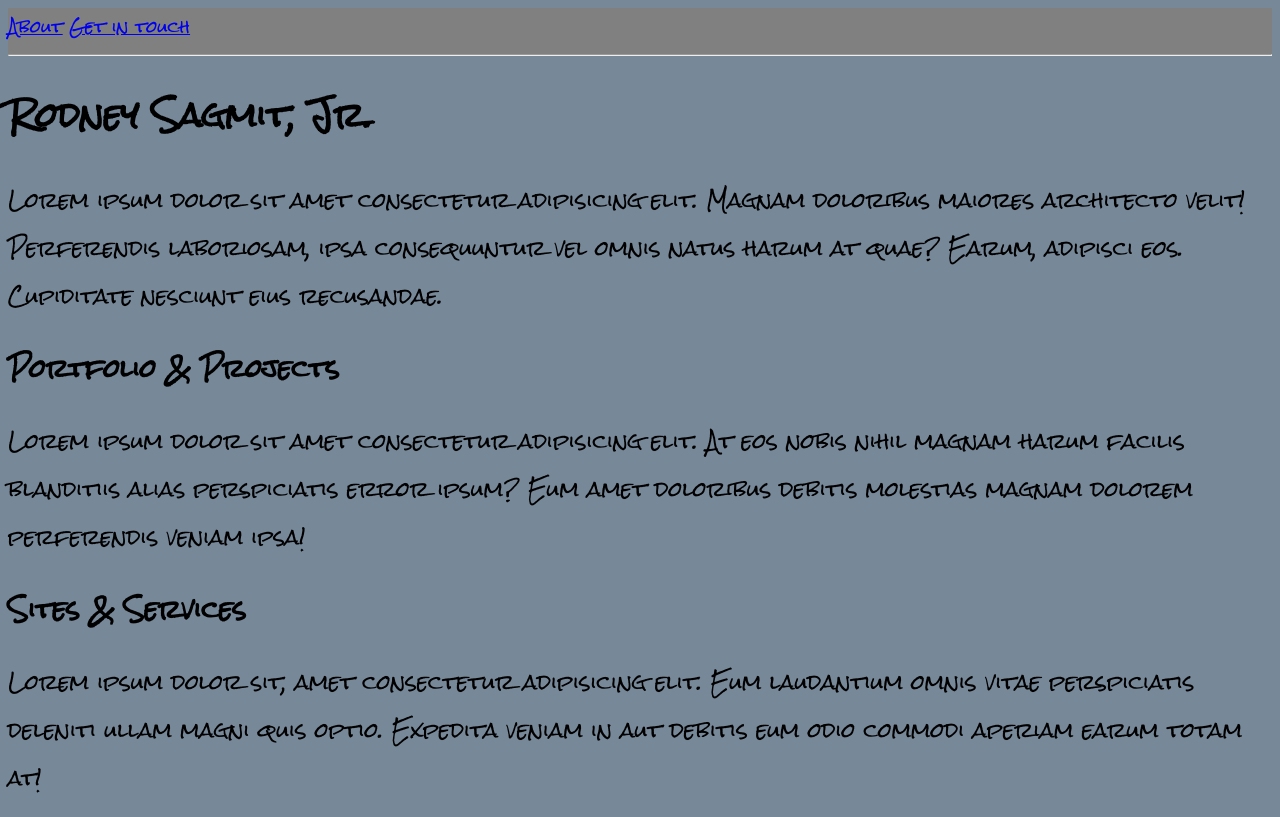
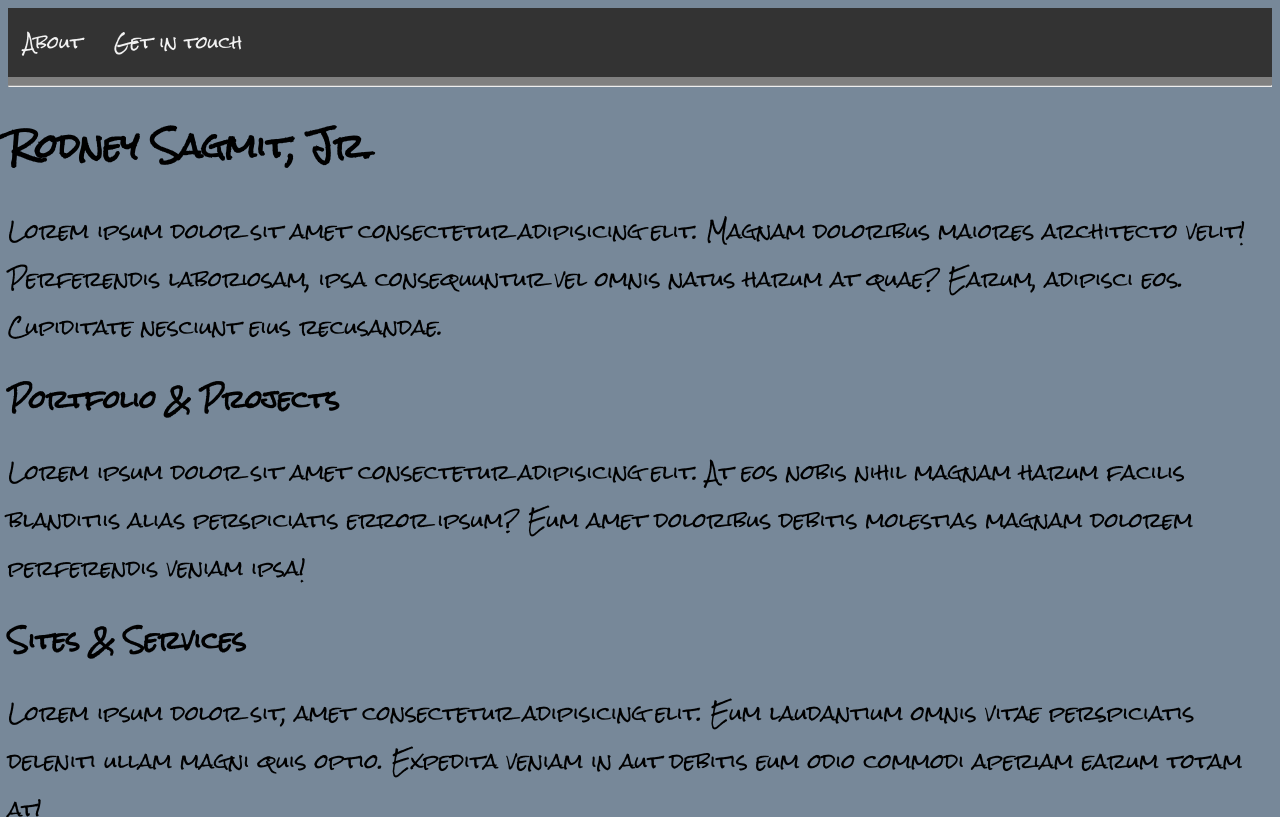
Before and after one commit to rodneysagmit/RJSITE, a plain HTML site: page index.html in a window 1280 px wide. Shown: the top 817 px of the page. Drawn offline with Linux system fonts and the light colour scheme.

Commit message:
Modify Navbar

```diff
--- a/index.html
+++ b/index.html
@@ -14,9 +14,20 @@
 </head>
 
 <body>
-    <header>
-        <a href="about.html">About</a>
-        <a href="contact.html">Get in touch</a>
+    <header class="site-header">
+        <div class="navigation-bar">
+            <div class="navigation-bar-inner">
+                <nav>
+                    <ul class="navigation-bar-links">
+                        <li><a href="about.html">About</a></li>
+                        <li><a href="contact.html">Get in touch</a></li>
+                    </ul>
+                </nav>
+            </div>
+        </div>
+
+
+
         <hr>
     </header>
 
@@ -47,7 +58,7 @@
     </main>
 
 
-    <footer class=”footer-content”>
+    <footer class=”site-footer”>
         <hr>
         <p>Rodney Sagmit, Jr.</p>
         <p>&copy; Copyright 2023. All Rights Reserved.</p>
--- a/styles.css
+++ b/styles.css
@@ -34,3 +34,33 @@ footer p{
     margin: 0;
     text-align: center;
 }
+
+ul {
+    list-style-type: none;
+    margin: 0;
+    padding: 0;
+  }
+
+.navigation-bar{
+    background-color: #333;
+    overflow: hidden;
+}
+
+.navigation-bar a{
+    float: left;
+    color: #f2f2f2;
+    text-align: center;
+    padding: 14px 16px;
+    text-decoration: none;
+    font-size: 17px;
+}
+
+.navigation-bar a:hover{
+    background-color: #ddd;
+    color: black;
+}
+
+.navigation-bar a.active {
+    background-color: #04AA6D;
+    color: white;
+  }
```
